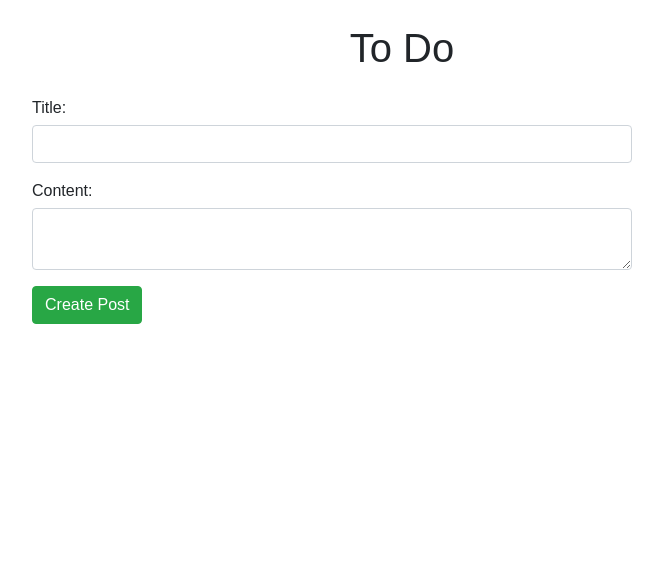
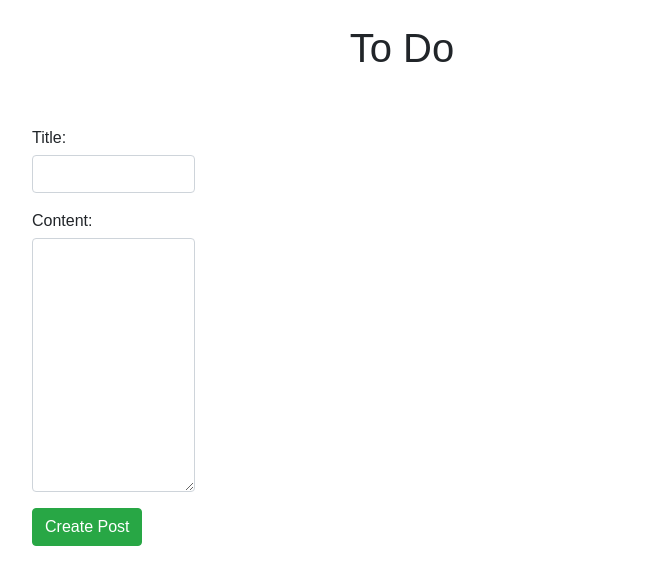
Before and after one commit to sk7556/tokyoDjango, a Django app: page /todo/ in a window 1280 px wide. Shown: the part 66-651 px from the top of the page, without its empty margins (238-901 px from the left). Run offline with Django 4.2, Linux system fonts and the light colour scheme; some libraries are stand-ins or nearby versions.

Commit message:
todo style change

```diff
--- a/tokyoProject/static/css/style.css
+++ b/tokyoProject/static/css/style.css
@@ -9,7 +9,7 @@
 form {
     margin-bottom: 20px;
     max-width: 600px;
-    margin: 30 auto;
+    margin: 30px auto;
 }
 
 label {
@@ -37,11 +37,17 @@
     padding: 10px;
     border: 1px solid #000;
     border-radius: 5px;
-    width: calc(25% - 20px);
-    box-sizing: border-box;
-    height: 300px;
-    width: calc(50% - 20px);
-    margin: 20px;
+    width: calc(100% - 40px); /* 전체 너비에서 좌우 20px씩 마진 고려 */
+    margin: 10px 20px;
+    box-sizing: border-box; /* border와 padding을 너비에 포함 */
+}
+
+.licard .card-body {
+    margin-bottom: 10px; /* card-body 아래 여백 추가 */
+}
+
+.licard .card-body p {
+    margin-bottom: 0; /* 마지막 p 요소의 하단 여백 제거 */
 }
 
 strong {
@@ -69,12 +75,12 @@
     cursor: pointer;
 }
 
-#postform {
-    display: flex;
-    justify-content: center;
+.right-content {
+    padding-right: 20px;
+    padding-left: 20px;
 }
 
-#postlist {
-    display: flex;
-    justify-content: center;
+.card-custom {
+    width: calc(100% - 40px);
+    margin: 10px 20px;
 }
--- a/tokyoProject/templates/toDo/toDo.html
+++ b/tokyoProject/templates/toDo/toDo.html
@@ -9,23 +9,27 @@
 
 {% block content %}
 <div class="container">
-    <h1 class="my-4">To Do </h1>
-
-    <form id="postForm">
-        <div class="mb-3" >
-            <label for="title" class="form-label cols-3">Title:</label>
-            <input type="text" id="title" name="title" class="form-control" required>
+    <h1 class="my-4 text-center">To Do</h1>
+    <div class="row">
+        <div class="col-md-3">
+            <form id="postForm">
+                <div class="mb-3">
+                    <label for="title" class="form-label">Title:</label>
+                    <input type="text" id="title" name="title" class="form-control" required>
+                </div>
+                <div class="mb-3">
+                    <label for="content" class="form-label">Content:</label>
+                    <textarea id="content" name="content" class="form-control" required rows="10"></textarea>
+                </div>
+                <button type="button" onclick="createPost()" class="btn btn-success">Create Post</button>
+            </form>
         </div>
-
-        <div class="mb-3">
-            <label for="content" class="form-label cols-3">Content:</label>
-            <textarea id="content" name="content" class="form-control" required></textarea>
+        <div class="col-md-9 right-content">
+            <ul id="postList" class="row">
+                <!-- Posts will be inserted dynamically here -->
+            </ul>
         </div>
-
-        <button type="button" onclick="createPost()" class="btn btn-success">Create Post</button>
-    </form>
-
-    <ul id="postList" class="row row-cols-1 row-cols-md-3 g-4"></ul>
+    </div>
 </div>
 
 <!-- jQuery, Bootstrap.js -->
@@ -47,28 +51,21 @@
         .then(data => {
             const postList = document.getElementById('postList');
             postList.innerHTML = '';
-
             data.forEach(post => {
                 const listItem = document.createElement('li');
-                listItem.classList.add('col');
-                listItem.classList.add('mb-4');
-                listItem.classList.add('licard');
-
-                // 글자수 제한을 200자로 변경
-                const truncatedContent = post.content.length > 200 ? convertLineBreaksToHTML(post.content.substring(0, 200)) + '...' : convertLineBreaksToHTML(post.content);
-
-
+                listItem.classList.add('col-12', 'licard');
+                const truncatedContent = post.content.length > 200 ? post.content.substring(0, 200) + '...' : post.content;
+                const formattedContent = convertLineBreaksToHTML(truncatedContent); // 줄바꿈 변환
                 listItem.innerHTML = `
-                    <div class="h-200">
+                    <div class="card card-custom">
                         <div class="card-body">
                             <h5 class="card-title">${post.title}</h5>
-                            <p class="card-text">${truncatedContent}</p>
+                            <p class="card-text">${formattedContent}</p> <!-- 변환된 줄바꿈 적용 -->
                             <small class="text-muted">Created at: ${new Date(post.created_at).toLocaleString()}</small>
                             <button type="button" onclick="deletePost(${post.id})" class="btn btn-sm btn-danger delete-btn mt-2">Delete</button>
                         </div>
                     </div>
                 `;
-
                 postList.appendChild(listItem);
             });
         })
```
